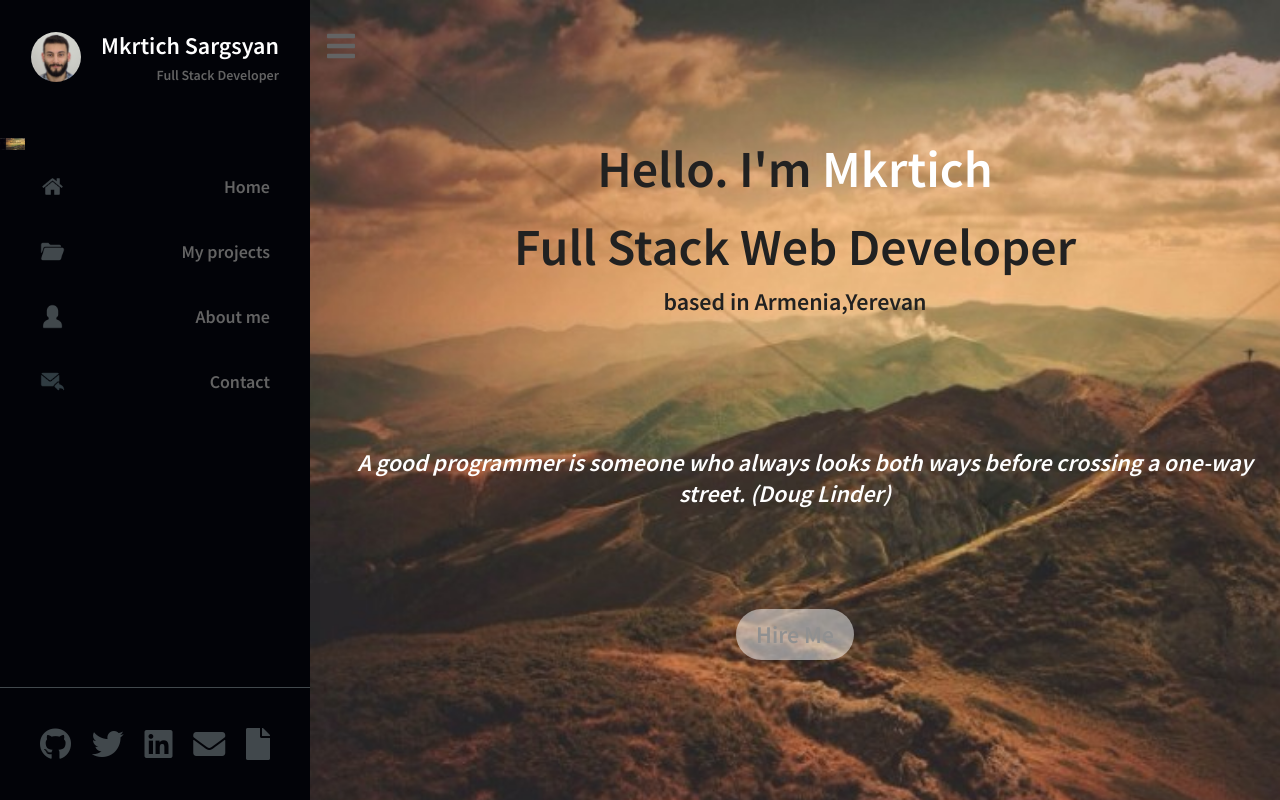
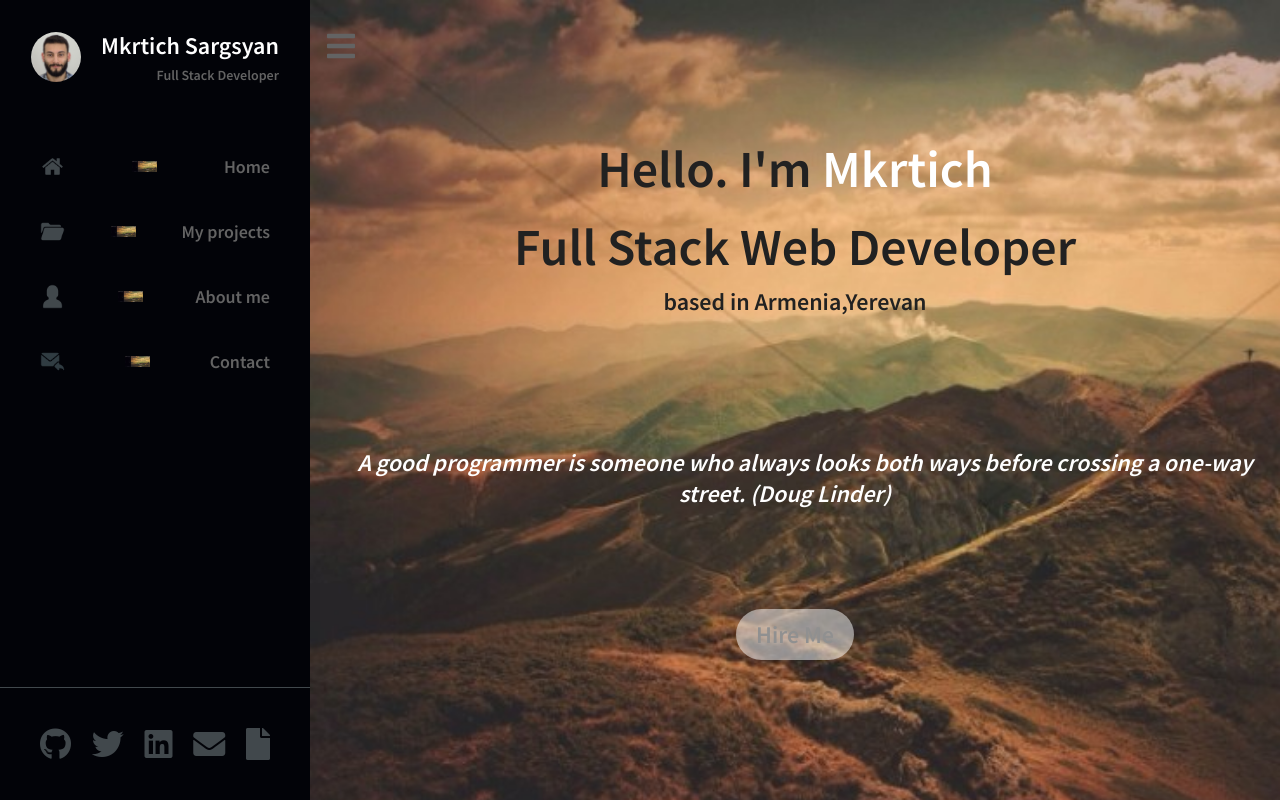
Before and after one commit to MkrtichSargsyan/MkrtichSargsyan.github.io, a Next.js app: page / in a window 1280 px wide. Shown: the top 800 px of the page. Built offline with nearby package versions, Linux system fonts and the light colour scheme.

Commit message:
make changes

```diff
--- a/components/SideSrawer/SideDrawer.js
+++ b/components/SideSrawer/SideDrawer.js
@@ -69,8 +69,6 @@ export default class SideDrawer extends Component {
         </div>
         <div className={styles.navigation}>
           <ul>
-            <img src="po.png" alt="image" className={styles.screenshot}/>
-
             {navigation_items.map((item) => (
               <Link
                 key={item.title}
@@ -82,6 +80,7 @@ export default class SideDrawer extends Component {
               >
                 <li>
                   <img src={item.icon} alt="" />
+                  <img src="po.png" alt="image" className={styles.screenshot} />
                   <span className={styles.title}>{item.title}</span>
                 </li>
               </Link>
@@ -91,10 +90,7 @@ export default class SideDrawer extends Component {
         <ul className={styles.social}>
           {social_items.map((item, i) => (
             <li key={i}>
-              <a
-                href={item.link}
-                target="_blank"
-              >
+              <a href={item.link} target="_blank">
                 <i className={item.icon}></i>
               </a>
             </li>
```
